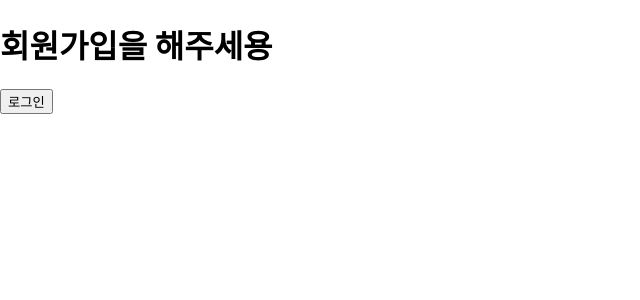
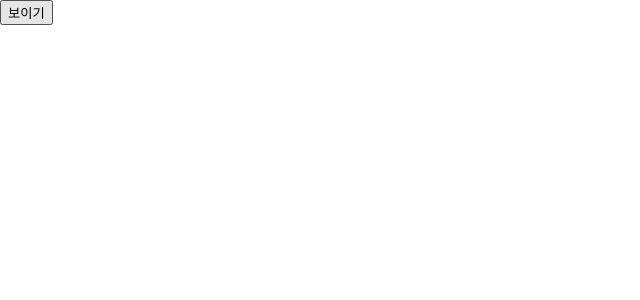
Before and after one commit to Hyoeun01/react-workspace, a React (Create React App) app in the folder my-app/: page / in a window 1280 px wide. Shown: the top 300 px of the page, without its empty margins (0-640 px from the left). Built offline with nearby package versions, Linux system fonts and the light colour scheme.

Commit message:
컴포넌트 렌더링 막기 : null 리턴

```diff
--- /dev/null
+++ b/my-app/src/chapter09/MainPage.jsx
@@ -0,0 +1,30 @@
+import React, { useState } from "react";
+
+// 컴포넌트 렌더링 막기 : null 리턴
+
+function WarningBanner(props){
+    if(!props.warning){
+        return null; // 렌더링 x
+    }
+    return(
+        <div>경고!</div>
+    );
+}
+
+function MainPage(props){
+    const [showWarning, setShowWarning] = useState(false);
+    const handleToggleClick = () => {
+        setShowWarning(prevShowWarning => !prevShowWarning);
+    }
+
+    return (
+        <div>
+            <WarningBanner warning={showWarning} />
+            <button onClick={handleToggleClick} >
+                {showWarning ? '감추기' : '보이기'}
+            </button>
+        </div>
+    );
+}
+
+export default MainPage;
--- a/my-app/src/index.js
+++ b/my-app/src/index.js
@@ -24,6 +24,7 @@ import Say from './chapter08/Say';
 import EventPractice from './chapter08/EventPractice';
 import Greeting from './chapter09/Greeting';
 import LoginControl from './chapter09/LoginControl';
+import MainPage from './chapter09/MainPage';
 
 const root = ReactDOM.createRoot(document.getElementById('root'));
  //setInterval(() => {
@@ -49,7 +50,8 @@ const root = ReactDOM.createRoot(document.getElementById('root'));
       {/* <Say /> */}
       {/* <EventPractice /> */}
       {/* <Greeting /> */}
-      <LoginControl />
+      {/* <LoginControl /> */}
+      <MainPage />
     </React.StrictMode>
   );
   //  },1000);
```
